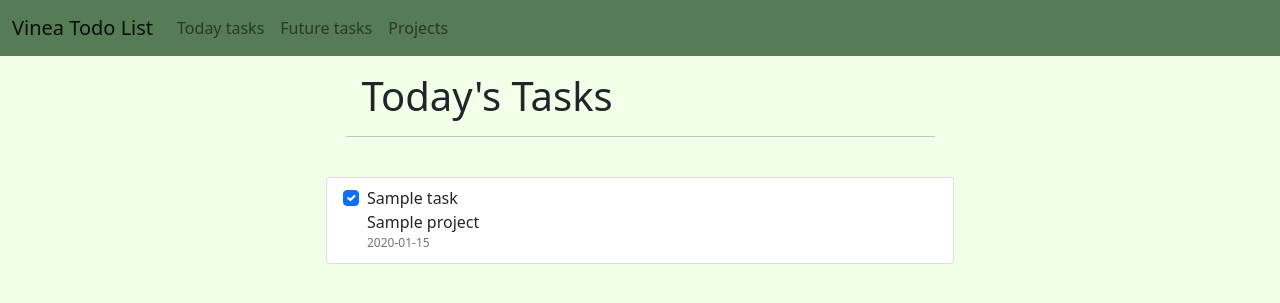
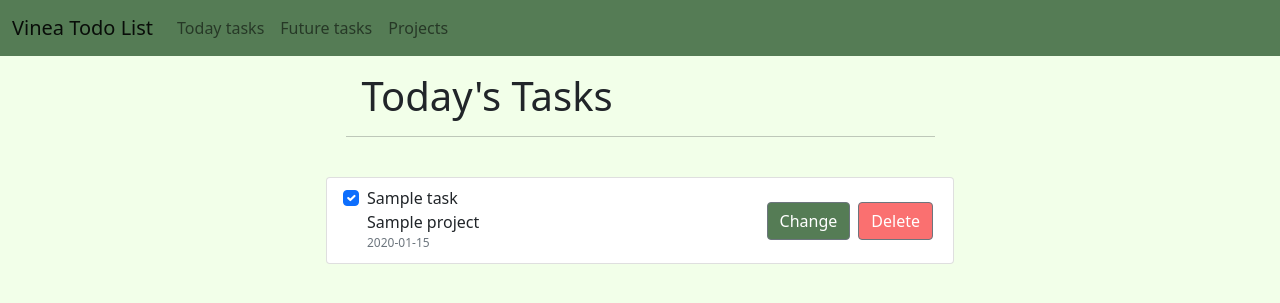
Before and after one commit to KyryloYefremov/TodoListWeb, a Flask app: page / in a window 1280 px wide. Shown: the top 303 px of the page. Run offline with Flask 3, Linux system fonts and the light colour scheme; tables that the repository leaves empty hold one stand-in row (values such as "Sample post").

Commit message:
Add change and delete buttons

```diff
--- a/templates/index.html
+++ b/templates/index.html
@@ -32,6 +32,37 @@
                     <div class="due-date"> {{ task.date }}</div>
                 </label>
             </div>
+
+            <div class="btn-group" role="group" aria-label="Button group">
+              <div>
+                <a
+                  href="{{ url_for('edit_task') }}"
+                  class="btn btn-secondary m-1"
+                  style="
+                    --bs-btn-padding-x: 0.2rem;
+                    --bs-btn-padding-y: 0.2rem;
+                    background-color: #557c55;
+                  "
+                >
+                  Change
+                </a>
+              </div>
+
+              <div>
+                <a
+                  href="{{ url_for('delete_task') }}"
+                  class="btn btn-secondary m-1"
+                  style="
+                    --bs-btn-padding-x: 0.2rem;
+                    --bs-btn-padding-y: 0.2rem;
+                    background-color: #fa7070;
+                  "
+                >
+                  Delete
+                </a>
+              </div>
+            </div>
+
           </li>
           {% endfor %}
 
```
